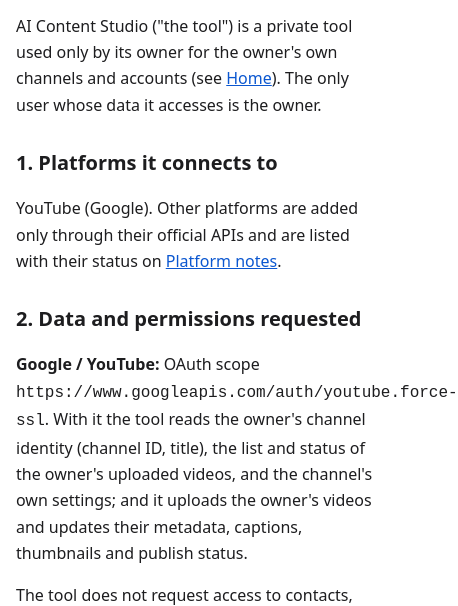
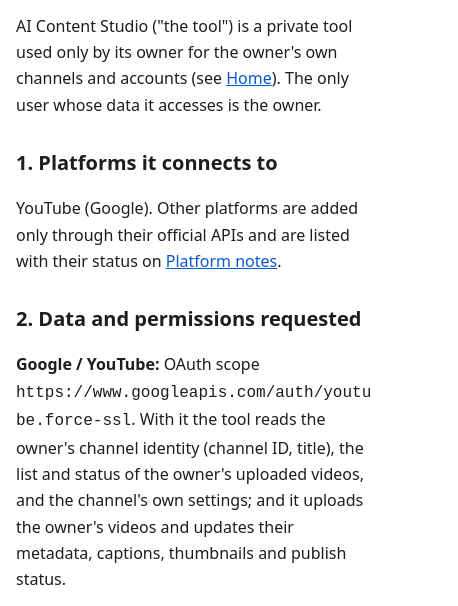
Before and after one commit to pleasehsj-lab/ai-content-studio-policies, a plain HTML site: page privacy.html in a window 390 px wide. Shown: the part 202-808 px from the top of the page, 458 px wide, since content can reach past the window. Drawn offline with Linux system fonts and the light colour scheme.

Commit message:
Wrap long code text on mobile

```diff
--- a/style.css
+++ b/style.css
@@ -12,3 +12,4 @@ table{border-collapse:collapse;width:100%;font-size:15px}
 th,td{border:1px solid var(--line);padding:6px 8px;text-align:left;vertical-align:top}
 .wrap{overflow-x:auto}
 footer{margin-top:40px;padding-top:12px;border-top:1px solid var(--line)}
+code{overflow-wrap:anywhere;word-break:break-word}
```
